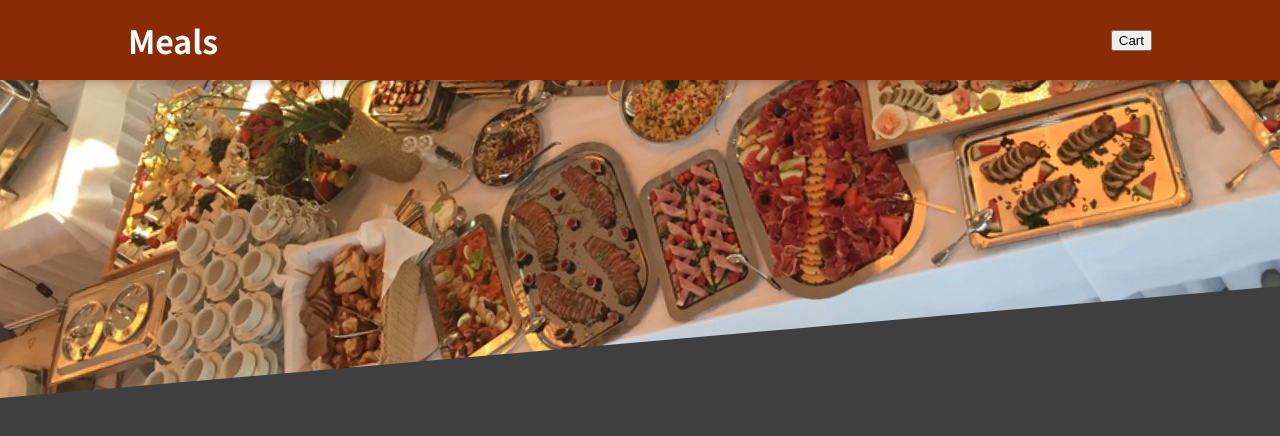
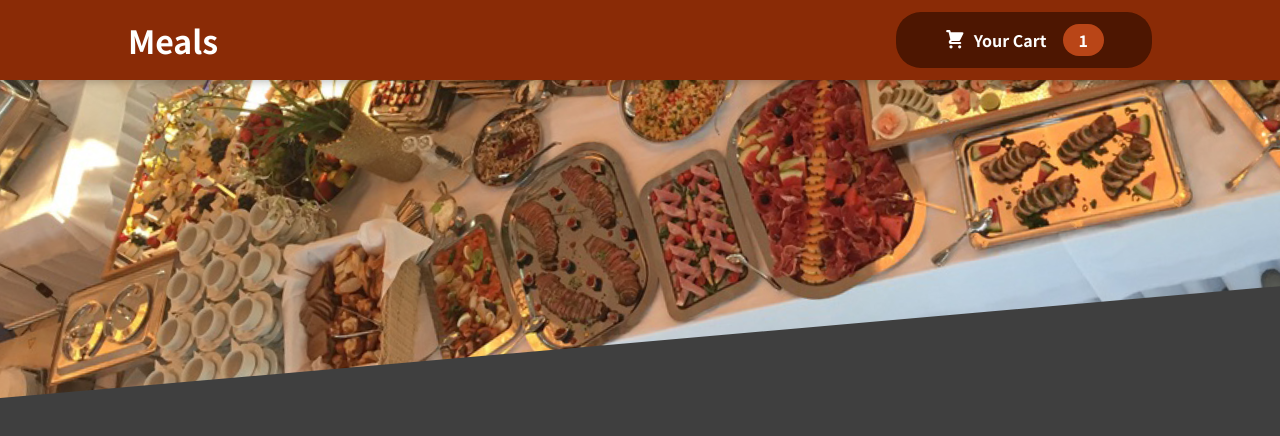
Before and after one commit to danielionita88/food-order-app, a React (Create React App) app: page / in a window 1280 px wide. Shown: the top 436 px of the page. Built offline with nearby package versions, Linux system fonts and the light colour scheme.

Commit message:
created cart button and added to header

```diff
--- /dev/null
+++ b/src/components/Layout/CartButton.js
@@ -0,0 +1,16 @@
+import CartIcon from "./CartIcon";
+import classes from "./CartButton.module.css";
+
+const CartButton = (props) => {
+  return (
+    <button className={classes.button}>
+      <span className={classes.icon}>
+        <CartIcon />
+      </span>
+      <span>Your Cart</span>
+      <span className={classes.badge}>1</span>
+    </button>
+  );
+};
+
+export default CartButton;
--- /dev/null
+++ b/src/components/Layout/CartButton.module.css
@@ -0,0 +1,59 @@
+.button {
+    cursor: pointer;
+    font: inherit;
+    border: none;
+    background-color: #4d1601;
+    color: white;
+    padding: 0.75rem 3rem;
+    display: flex;
+    justify-content: space-around;
+    align-items: center;
+    border-radius: 25px;
+    font-weight: bold;
+  }
+
+  .button:hover,
+  .button:active {
+    background-color: #2c0d00;
+  }
+
+  .icon {
+    width: 1.35rem;
+    height: 1.35rem;
+    margin-right: 0.5rem;
+  }
+
+  .badge {
+    background-color: #b94517;
+    padding: 0.25rem 1rem;
+    border-radius: 25px;
+    margin-left: 1rem;
+    font-weight: bold;
+  }
+
+  .button:hover .badge,
+  .button:active .badge {
+    background-color: #92320c;
+  }
+
+  .bump {
+    animation: bump 300ms ease-out;
+  }
+
+  @keyframes bump {
+    0% {
+      transform: scale(1);
+    }
+    10% {
+      transform: scale(0.9);
+    }
+    30% {
+      transform: scale(1.1);
+    }
+    50% {
+      transform: scale(1.15);
+    }
+    100% {
+      transform: scale(1);
+    }
+  }
--- /dev/null
+++ b/src/components/Layout/CartIcon.js
@@ -0,0 +1,13 @@
+const CartIcon = () => {
+    return (
+      <svg
+        xmlns='http://www.w3.org/2000/svg'
+        viewBox='0 0 20 20'
+        fill='currentColor'
+      >
+        <path d='M3 1a1 1 0 000 2h1.22l.305 1.222a.997.997 0 00.01.042l1.358 5.43-.893.892C3.74 11.846 4.632 14 6.414 14H15a1 1 0 000-2H6.414l1-1H14a1 1 0 00.894-.553l3-6A1 1 0 0017 3H6.28l-.31-1.243A1 1 0 005 1H3zM16 16.5a1.5 1.5 0 11-3 0 1.5 1.5 0 013 0zM6.5 18a1.5 1.5 0 100-3 1.5 1.5 0 000 3z' />
+      </svg>
+    );
+  };
+
+  export default CartIcon;
--- a/src/components/Layout/Header.js
+++ b/src/components/Layout/Header.js
@@ -1,5 +1,6 @@
 import { Fragment } from "react";
 
+import CartButton from "./CartButton";
 import mealsImage from "../../assets/meals.jpeg";
 import classes from "./Header.module.css";
 
@@ -8,7 +9,7 @@
     <Fragment>
       <header className={classes.header}>
         <h1>Meals</h1>
-        <button type="button">Cart</button>
+        <CartButton/>
       </header>
       <div className={classes["main-image"]}>
         <img src={mealsImage} alt="Table full of food" />
```
Also changed, not shown: 1 other file (tests, documents, lock files or other folders).
